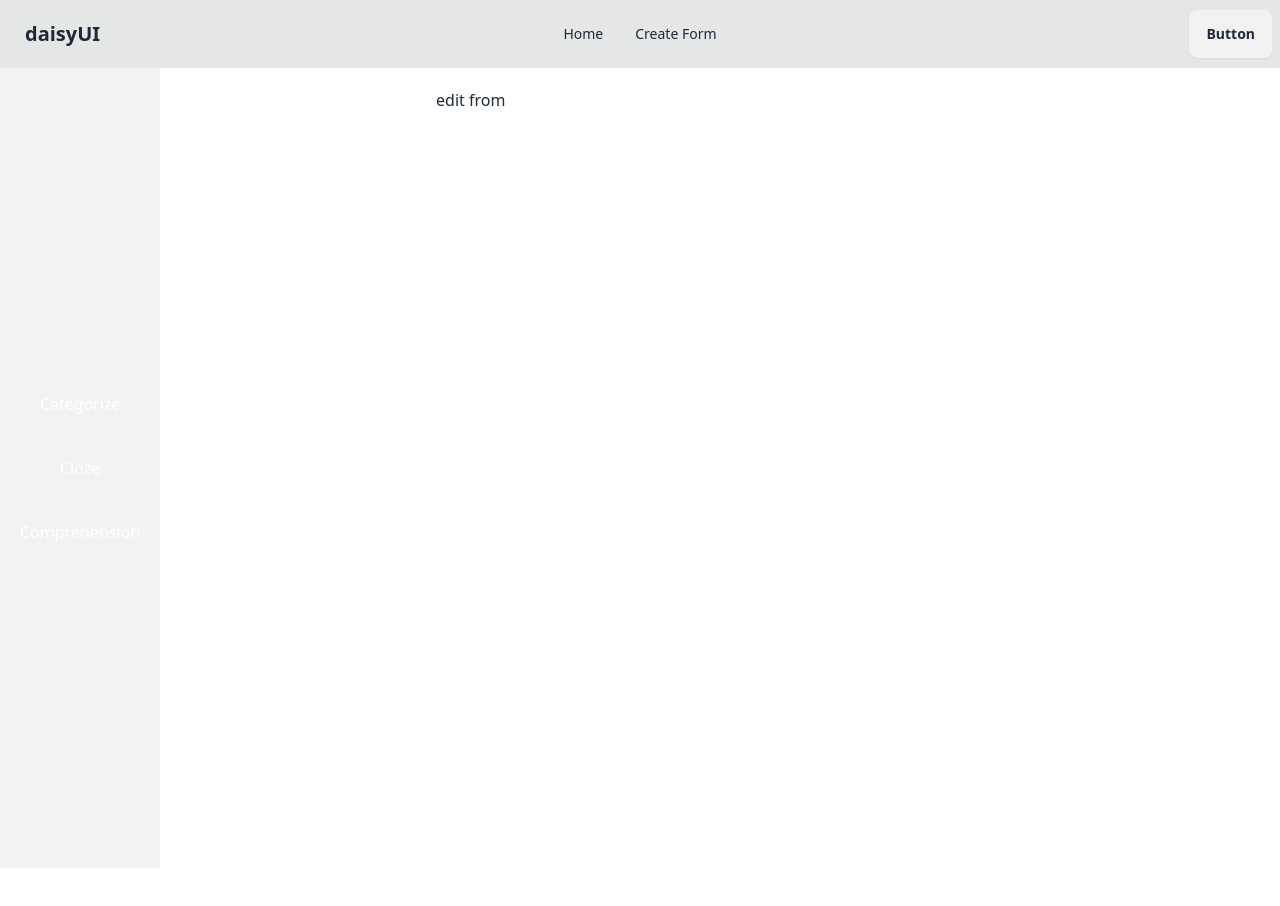
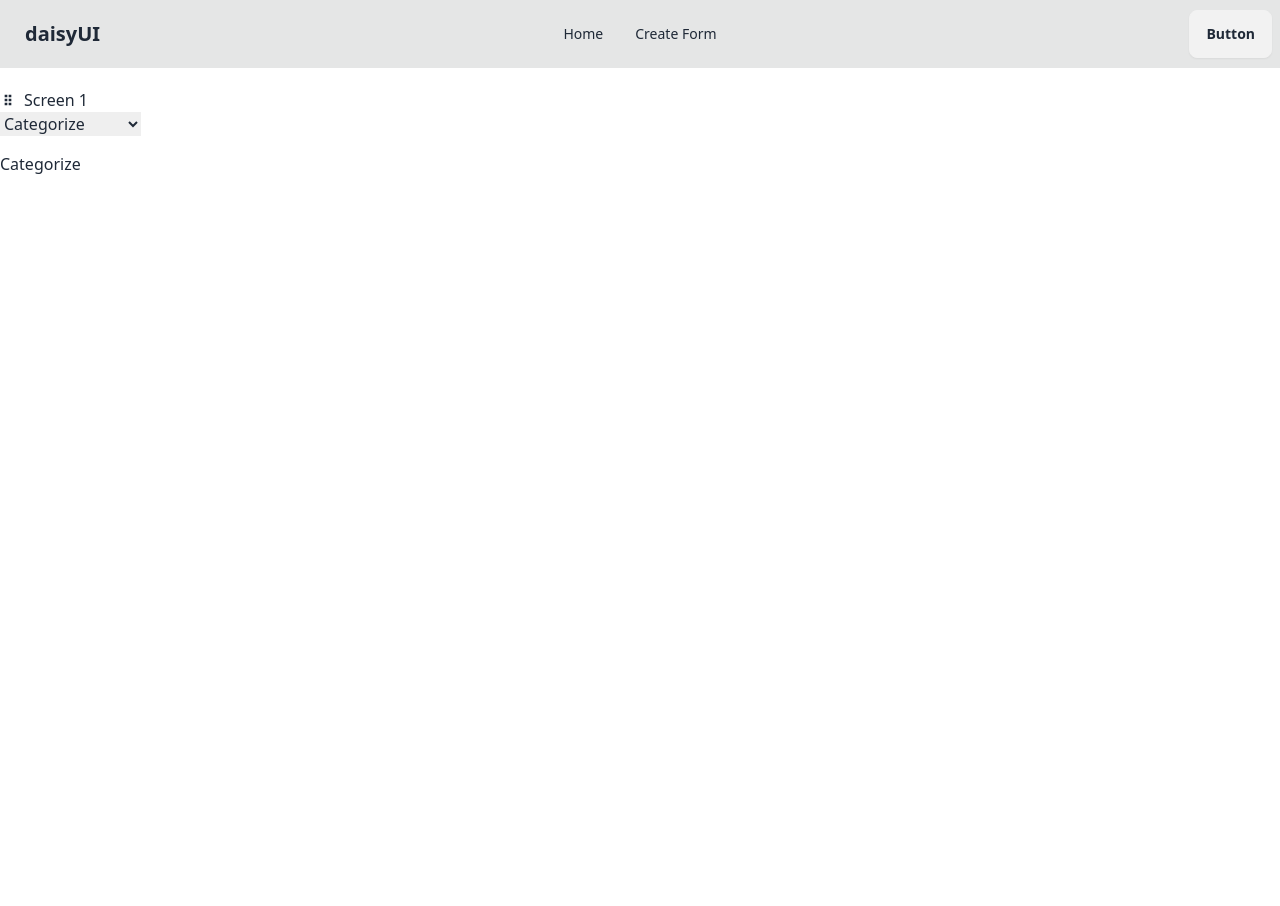
Before and after one commit to Abdullah-Az-Zahur/form-builder-1-client, a React (Vite) app: page /form in a window 1280 px wide. After the commit the page ends 800 px from the top, so only its background shows below. Built offline with nearby package versions, Linux system fonts and the light colour scheme.

Commit message:
Add : dropdown with dynamic content

```diff
--- a/package.json
+++ b/package.json
@@ -12,6 +12,7 @@
   "dependencies": {
     "react": "^18.3.1",
     "react-dom": "^18.3.1",
+    "react-icons": "^5.4.0",
     "react-router": "^7.0.2",
     "react-router-dom": "^7.0.2"
   },
--- /dev/null
+++ b/src/components/Cloze.jsx
@@ -0,0 +1,11 @@
+import React from 'react';
+
+const Cloze = () => {
+    return (
+        <div>
+            <h3>Cloze</h3>
+        </div>
+    );
+};
+
+export default Cloze;
--- /dev/null
+++ b/src/components/Comprehension.jsx
@@ -0,0 +1,11 @@
+import React from "react";
+
+const Comprehension = () => {
+  return (
+    <div>
+      <h3>Comprehension</h3>
+    </div>
+  );
+};
+
+export default Comprehension;
--- a/src/components/Navbar.jsx
+++ b/src/components/Navbar.jsx
@@ -8,7 +8,7 @@ const Navbar = () => {
         <Link to="/">Home</Link>
       </li>
       <li>
-        <Link to="/categorize">Create Form</Link>
+        <Link to="/form">Create Form</Link>
       </li>
     </>
   );
--- a/src/layout/CreateForm.jsx
+++ /dev/null
@@ -1,19 +0,0 @@
-import React from "react";
-import Sidebar from "../components/Sidebar";
-import { Outlet } from "react-router";
-
-const CreateForm = () => {
-  return (
-    <div className="relative min-h-screen md:flex">
-      <Sidebar></Sidebar>
-      {/* Outlet --> Dynamic content */}
-      <div className="flex-1 md:ml-64">
-        <div className="p-5">
-          <Outlet />
-        </div>
-      </div>
-    </div>
-  );
-};
-
-export default CreateForm;
--- a/src/main.jsx
+++ b/src/main.jsx
@@ -4,10 +4,9 @@ import { BrowserRouter, Routes, Route } from "react-router";
 import "./index.css";
 import App from "./App.jsx";
 import Home from "./pages/Home.jsx";
-import EditForm from "./pages/EditForm.jsx";
+
 import Main from "./layout/Main.jsx";
-import Categorize from "./components/Categorize.jsx";
-import CreateForm from "./layout/CreateForm.jsx";
+import CreateForm from "./pages/CreateForm.jsx";
 
 const root = document.getElementById("root");
 
@@ -17,12 +16,7 @@ ReactDOM.createRoot(root).render(
       {/* App Layout */}
       <Route element={<Main />}>
         <Route path="/" element={<Home />} />
-
-        {/* Create Form */}
-        <Route element={<CreateForm />}>
-          <Route path="categorize" element={<Categorize />} />
-          <Route path="form" element={<EditForm />} />
-        </Route>
+        <Route path="form" element={<CreateForm />} />
       </Route>
     </Routes>
   </BrowserRouter>
--- /dev/null
+++ b/src/pages/CreateForm.jsx
@@ -0,0 +1,47 @@
+import { useState } from "react";
+import { BiGridVertical } from "react-icons/bi";
+import Categorize from "../components/Categorize";
+import Cloze from "../components/Cloze";
+import Comprehension from "../components/Comprehension";
+
+const CreateForm = () => {
+  const [selectedOption, setSelectedOption] = useState("Categorize");
+
+  const handleOptionChange = (e) => {
+    setSelectedOption(e.target.value);
+  };
+
+  return (
+    <div className="container mx-auto my-auto mt-5">
+      <header>
+        <div className="flex items-center gap-2">
+          <BiGridVertical /> <p>Screen 1</p>
+        </div>
+
+        {/* drop down */}
+
+        <div>
+          <select
+            value={selectedOption}
+            onChange={handleOptionChange}
+            className=""
+          >
+            <option value="Categorize">Categorize</option>
+            <option value="Cloze">Cloze</option>
+            <option value="Comprehension">Comprehension</option>
+          </select>
+        </div>
+      </header>
+
+      {/* dynamic content */}
+
+      <div className="mt-4">
+        {selectedOption === "Categorize" && <Categorize />}
+        {selectedOption === "Cloze" && <Cloze />}
+        {selectedOption === "Comprehension" && <Comprehension />}
+      </div>
+    </div>
+  );
+};
+
+export default CreateForm;
--- a/src/pages/EditForm.jsx
+++ /dev/null
@@ -1,13 +0,0 @@
-import React from "react";
-import Sidebar from "../components/Sidebar";
-import { Outlet } from "react-router";
-
-const EditForm = () => {
-  return (
-    <div className="relative min-h-screen md:flex">
-      <h3>edit from</h3>
-    </div>
-  );
-};
-
-export default EditForm;
```
Also changed, not shown: 1 other file (tests, documents, lock files or other folders).
